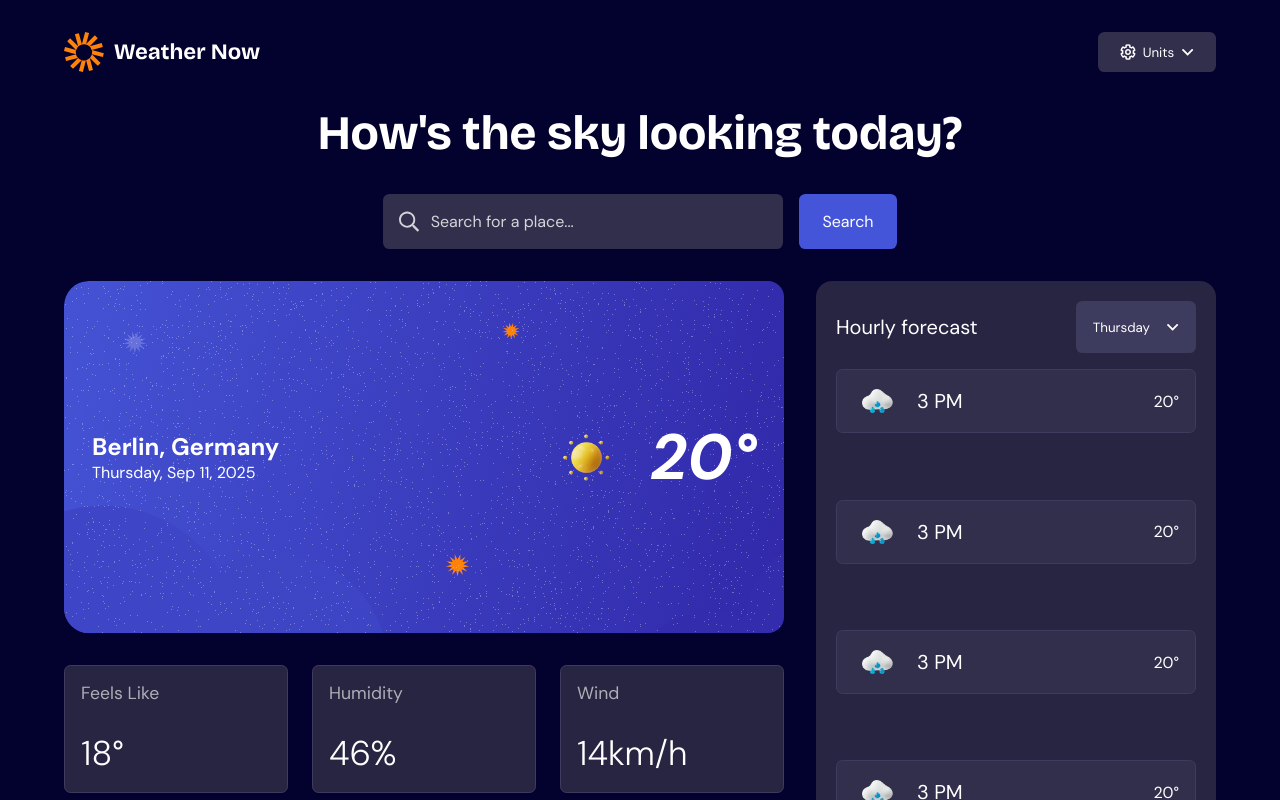
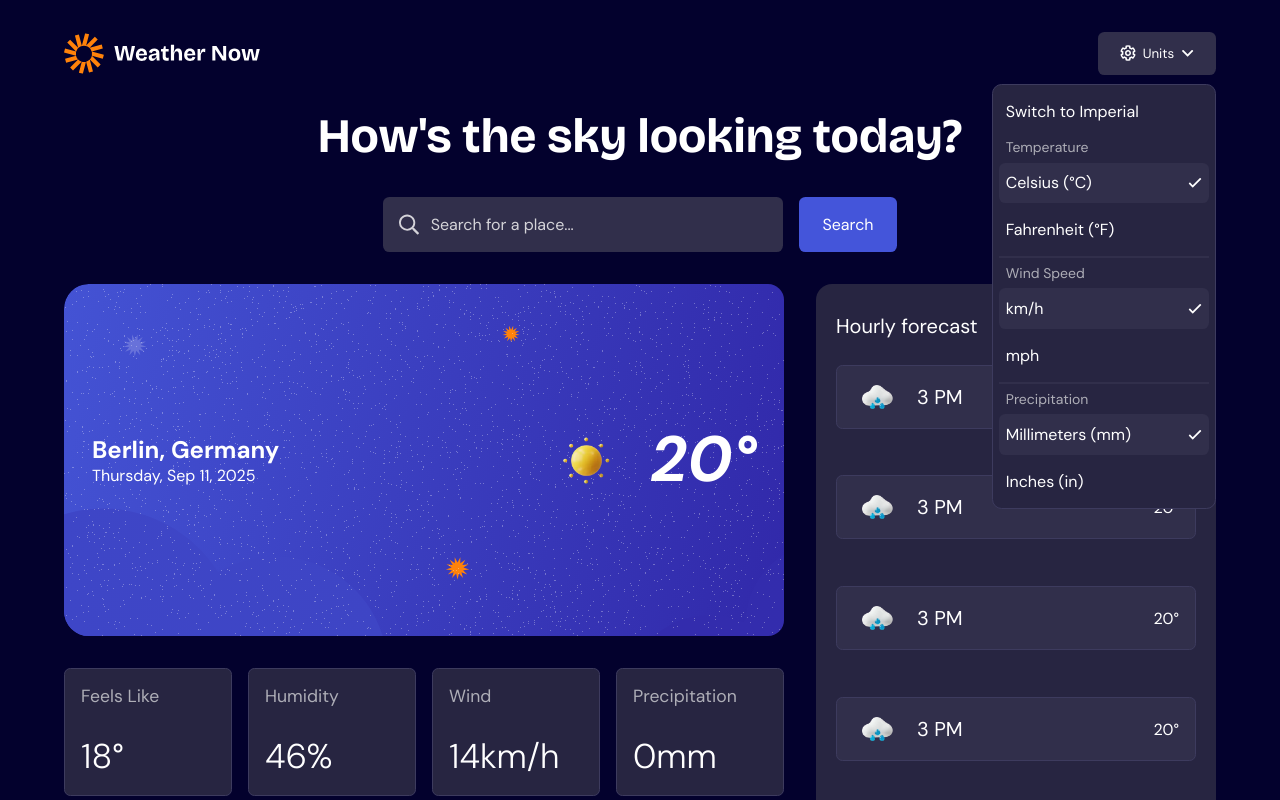
Before and after one commit to ArthurGehlen/weatherApp, a React (Vite) app: page / in a window 1280 px wide. Both pictures are taken after a click on the button "Units". Shown: the top 800 px of the page. Built offline with nearby package versions, Linux system fonts and the light colour scheme.

Commit message:
Começo do menu

```diff
--- /dev/null
+++ b/src/components/MenuButton.css
@@ -0,0 +1,18 @@
+.menu_btn {
+  background-color: transparent;
+  border: none;
+  color: hsl(0, 0%, 100%);
+  padding: 0.6rem 0.4rem;
+  text-align: start;
+  font-size: 1rem;
+  cursor: pointer;
+  border-radius: 0.4rem;
+  display: flex;
+  justify-content: space-between;
+  align-items: center;
+}
+
+.menu_btn:hover,
+.selected {
+  background-color: hsl(243, 23%, 24%);
+}
--- /dev/null
+++ b/src/components/MenuButton.jsx
@@ -0,0 +1,18 @@
+import "./MenuButton.css";
+
+import icon_checkmark from "../assets/images/icon-checkmark.svg";
+
+function MenuButton({ label, handle_click, is_selected, name }) {
+  return (
+    <button
+      className={`menu_btn ${is_selected ? "selected" : ""}`}
+      onClick={handle_click}
+      name={name}
+    >
+      {label}
+      {is_selected && <img src={icon_checkmark} alt="Check" />}
+    </button>
+  );
+}
+
+export default MenuButton;
--- a/src/components/TemperatureInfo.css
+++ b/src/components/TemperatureInfo.css
@@ -1,4 +1,5 @@
 .temperature_info {
+  flex: 1;
   background-color: hsl(243, 27%, 20%);
   padding: 1rem;
   border-radius: 0.4rem;
--- a/src/layout/Header.css
+++ b/src/layout/Header.css
@@ -5,15 +5,46 @@
   justify-content: space-between;
 }
 
-#header button {
-    padding: .4rem 1.4rem;
+#header .menu_wrapper {
+  position: relative;
+}
+
+#header .menu_wrapper .unit_configs_btn {
+  padding: 0.8rem 1.4rem;
   background-color: hsl(243, 23%, 24%);
   border: none;
-    border-radius: .4rem;
+  border-radius: 0.4rem;
   color: hsl(0, 0%, 100%);
   display: flex;
   justify-content: center;
   align-items: center;
-    gap: .4rem;
+  gap: 0.4rem;
   cursor: pointer;
 }
+
+#header .menu_wrapper #menu {
+  margin-top: 0.6rem;
+  width: 14rem;
+  height: fit-content;
+  padding: 0.4rem;
+  position: absolute;
+  right: 0;
+  display: flex;
+  flex-direction: column;
+  gap: 0.4rem;
+  border-radius: 0.6rem;
+  background-color: hsl(243, 27%, 20%);
+  border: 1px solid hsl(243, 23%, 30%);
+}
+
+#header .menu_wrapper #menu .divider {
+  height: 2px;
+  width: 100%;
+  background-color: hsl(243, 23%, 24%);
+}
+
+#header .menu_wrapper #menu .topic {
+  color: hsl(240, 6%, 70%);
+  padding: 0 0.4rem;
+  font-size: 0.875rem;
+}
--- a/src/layout/Header.jsx
+++ b/src/layout/Header.jsx
@@ -1,20 +1,107 @@
-import "./Header.css"
+// Utils
+import { useState } from "react";
+import "./Header.css";
 
 // Images
-import logo from "../assets/images/logo.svg"
-import config_icon from "../assets/images/icon-units.svg"
-import dropdown_icon from "../assets/images/icon-dropdown.svg"
+import logo from "../assets/images/logo.svg";
+import config_icon from "../assets/images/icon-units.svg";
+import dropdown_icon from "../assets/images/icon-dropdown.svg";
+
+// Components
+import MenuButton from "../components/MenuButton";
 
 function Header() {
-  return <header id="header">
-    <img src={logo} alt="Logo" />
+  const [isMenuActive, setIsMenuActive] = useState(false);
+  const [unitsSelected, setUnitsSelected] = useState({
+    temperature: "Celsius",
+    wind_speed: "km",
+    precipitation: "mm",
+  });
 
-    <button className="unit_configs_btn">
-        <img src={config_icon} alt="Img" />
-        <span>Units</span>
-        <img src={dropdown_icon} alt="Drop" />
-    </button>
-  </header>;
+  const handle_unit_change = (e) => {
+    const name = e.target.name;
+
+    switch (name) {
+      case "Celsius":
+      case "Fahrenheit":
+        setUnitsSelected((prev) => ({ ...prev, temperature: name }));
+        break;
+      case "km":
+      case "mph":
+        setUnitsSelected((prev) => ({ ...prev, wind_speed: name }));
+        break;
+      case "mm":
+      case "in":
+        setUnitsSelected((prev) => ({ ...prev, precipitation: name }));
+        break;
+      default:
+        break;
+    }
+  };
+
+  return (
+    <header id="header">
+      <img src={logo} alt="Logo" />
+
+      <div className="menu_wrapper">
+        <button
+          className="unit_configs_btn"
+          onClick={() => setIsMenuActive(!isMenuActive)}
+        >
+          <img src={config_icon} alt="Img" />
+          <span>Units</span>
+          <img src={dropdown_icon} alt="Drop" />
+        </button>
+        <div
+          id="menu"
+          style={isMenuActive ? { display: "flex" } : { display: "none" }}
+        >
+          <MenuButton label="Switch to Imperial" />
+          <p className="topic">Temperature</p>
+          <MenuButton
+            label="Celsius (°C)"
+            is_selected={unitsSelected["temperature"] == "Celsius"}
+            handle_click={handle_unit_change}
+            name="Celsius"
+          />
+          <MenuButton
+            label="Fahrenheit (°F)"
+            is_selected={unitsSelected["temperature"] == "Fahrenheit"}
+            handle_click={handle_unit_change}
+            name="Fahrenheit"
+          />
+          <div className="divider"></div>
+          <p className="topic">Wind Speed</p>
+          <MenuButton
+            label="km/h"
+            is_selected={unitsSelected["wind_speed"] == "km"}
+            handle_click={handle_unit_change}
+            name="km"
+          />
+          <MenuButton
+            label="mph"
+            is_selected={unitsSelected["wind_speed"] == "mph"}
+            handle_click={handle_unit_change}
+            name="mph"
+          />
+          <div className="divider"></div>
+          <p className="topic">Precipitation</p>
+          <MenuButton
+            label="Millimeters (mm)"
+            is_selected={unitsSelected["precipitation"] == "mm"}
+            handle_click={handle_unit_change}
+            name="mm"
+          />
+          <MenuButton
+            label="Inches (in)"
+            is_selected={unitsSelected["precipitation"] == "in"}
+            handle_click={handle_unit_change}
+            name="in"
+          />
+        </div>
+      </div>
+    </header>
+  );
 }
 
 export default Header;
--- a/src/layout/SearchContainer.css
+++ b/src/layout/SearchContainer.css
@@ -19,6 +19,7 @@
 }
 
 #search_container .input_wrapper input {
+  cursor: pointer;
   padding: 0.6rem;
   background-color: transparent;
   border: 1px solid transparent;
@@ -34,6 +35,7 @@
 }
 
 #search_container button {
+  cursor: pointer;
   flex: 1 1;
   min-width: fit-content;
   background-color: hsl(233, 67%, 56%);
@@ -43,4 +45,9 @@
   font-size: 1rem;
   color: hsl(0, 0%, 100%);
   cursor: pointer;
+  transition: .4s ease background-color;
 }
+
+#search_container button:hover {
+  background-color: hsl(248, 70%, 36%);
+}
```
Lines whose indentation alone changed are shown as unchanged.
